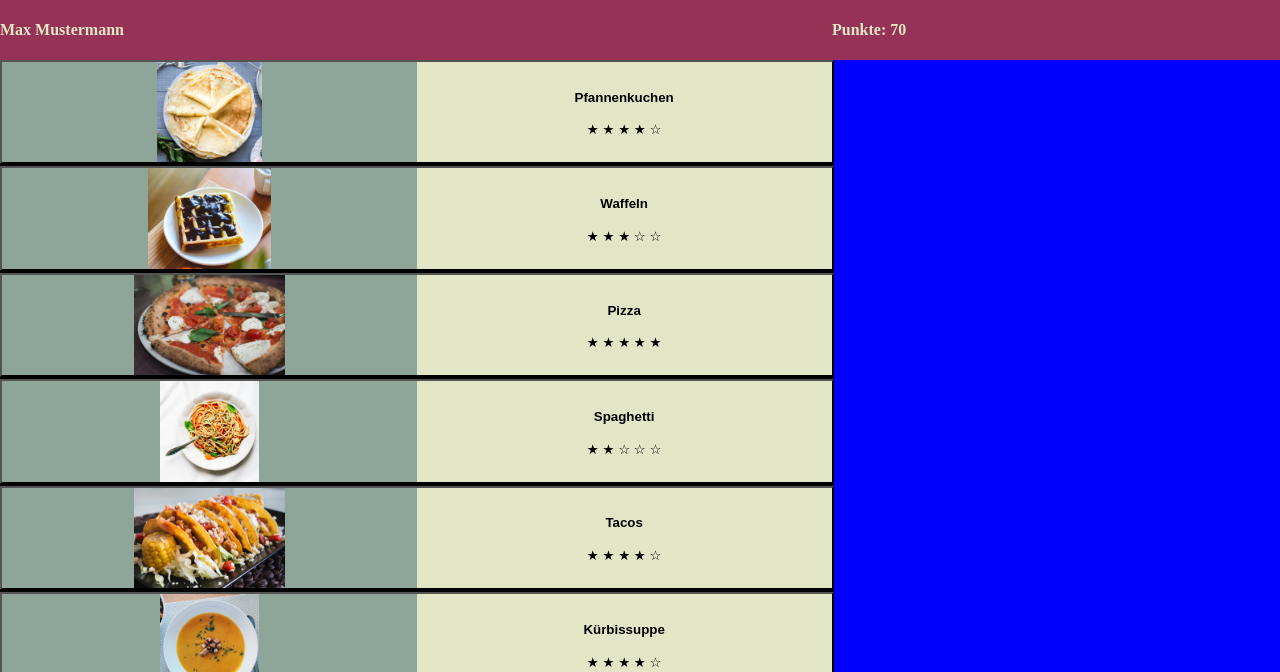
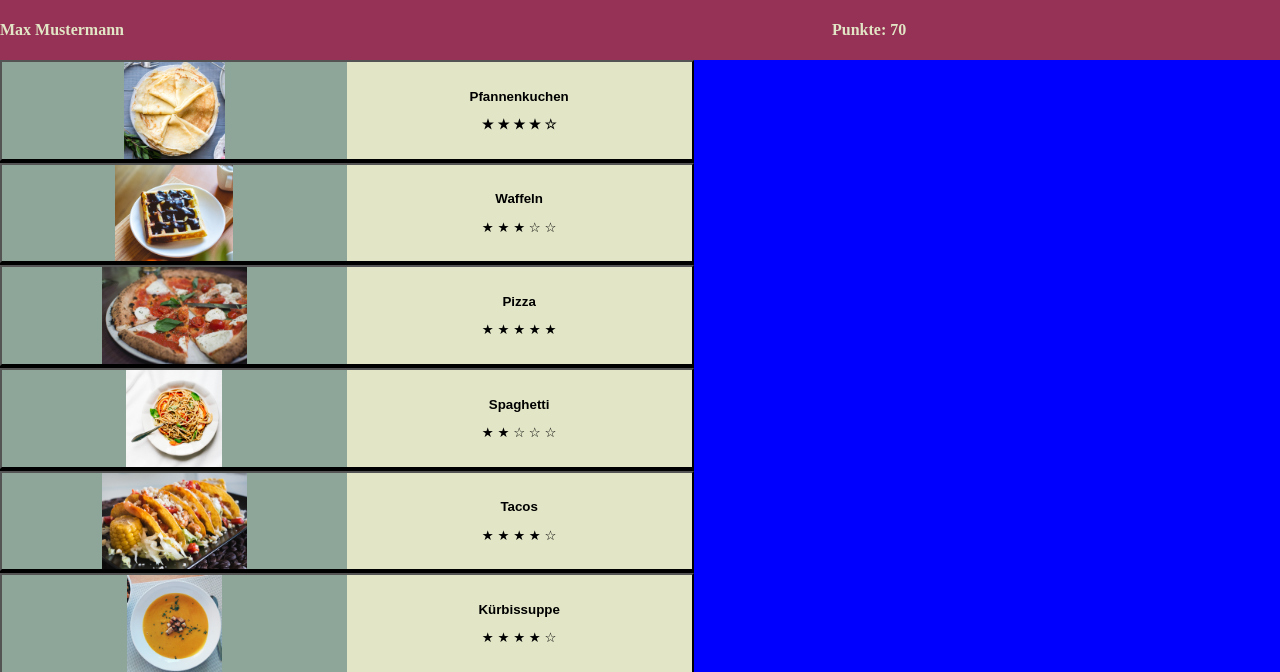
Before and after one commit to rethesa/SimplyCooked, a plain HTML site: page www/index.html in a window 1280 px wide. Shown: the top 672 px of the page. Drawn offline with Linux system fonts and the light colour scheme.

Commit message:
remove recipe_text div

```diff
--- a/www/css/index.css
+++ b/www/css/index.css
@@ -35,10 +35,6 @@
      color: #E2E6C6;
      font-size: 100%;
      margin: 0;
- }
-
- p {
-    margin: 0;
  }
 
 
@@ -111,12 +107,21 @@
      background-color: #E2E6C6;
      width: 50%;
      float: right;
-     padding-bottom: 15px;
+     padding-top: 2em;
+     padding-bottom: 2em;
  }
 
- .recipe_text {
-    padding: 10px;
- }
+.recipe_title {
+    font-size: 1em;
+    font-family: sans-serif;
+    font-weight: bolder;
+}
+
+.recipe_rating {
+    font-size: 1em;
+    font-family: sans-serif;
+    padding-top: 1em;
+}
 
 
 /* FOOTER CCS */
--- a/www/index.html
+++ b/www/index.html
@@ -56,15 +56,13 @@
             <div class="recipe_view">
                 <!-- <button type="button" id="btn_recipe"onclick="alert('Hello world!')">Pfannenkuchen</button> -->
 
-                <button class="recipe_btn">
+                <button class="recipe_btn" onclick="alert('Hello world!')">
                     <div class="left_recipe_view">
                         <img class="recipe_img" src="res/recipes/panncakes.jpg"/>
                     </div>
                     <div class="right_recipe_view">
-                        <div class="recipe_text">
-                            <h4>Pfannenkuchen</h4>
-                            <p>&#x2605 &#x2605 &#x2605 &#x2605 &#x2606</p>
-                        </div>
+                        <div class="recipe_title">Pfannenkuchen</h4>
+                        <div class="recipe_rating">&#x2605 &#x2605 &#x2605 &#x2605 &#x2606</div>
                     </div>
                 </button>
 
@@ -73,10 +71,8 @@
                         <img class="recipe_img" src="res/recipes/waffle.jpg"/>
                     </div>
                     <div class="right_recipe_view">
-                        <div class="recipe_text">
-                            <h4>Waffeln</h4>
-                            <p>&#x2605 &#x2605 &#x2605 &#x2606 &#x2606</p>
-                        </div>
+                        <div class="recipe_title">Waffeln</div>
+                        <div class="recipe_rating">&#x2605 &#x2605 &#x2605 &#x2606 &#x2606</div>
                     </div>
                 </button>
 
@@ -85,10 +81,8 @@
                         <img class="recipe_img" src="res/recipes/pizza.jpg"/>
                     </div>
                     <div class="right_recipe_view">
-                        <div class="recipe_text">
-                            <h4>Pizza</h4>
-                            <p>&#x2605 &#x2605 &#x2605 &#x2605 &#x2605</p>
-                        </div>
+                        <div class="recipe_title">Pizza</div>
+                        <div class="recipe_rating">&#x2605 &#x2605 &#x2605 &#x2605 &#x2605</div>
                     </div>
                 </button>
 
@@ -97,10 +91,8 @@
                         <img class="recipe_img" src="res/recipes/spaghetti.jpg"/>
                     </div>
                     <div class="right_recipe_view">
-                        <div class="recipe_text">
-                            <h4>Spaghetti</h4>
-                            <p>&#x2605 &#x2605 &#x2606 &#x2606 &#x2606</p>
-                        </div>
+                        <div class="recipe_title">Spaghetti</div>
+                        <div class="recipe_rating">&#x2605 &#x2605 &#x2606 &#x2606 &#x2606</div>
                     </div>
                 </button>
 
@@ -109,10 +101,8 @@
                         <img class="recipe_img" src="res/recipes/tacos.jpg"/>
                     </div>
                     <div class="right_recipe_view">
-                        <div class="recipe_text">
-                            <h4>Tacos</h4>
-                            <p>&#x2605 &#x2605 &#x2605 &#x2605 &#x2606</p>
-                        </div>
+                        <div class="recipe_title">Tacos</div>
+                        <div class="recipe_rating">&#x2605 &#x2605 &#x2605 &#x2605 &#x2606</div>
                     </div>
                 </button>
 
@@ -121,10 +111,8 @@
                         <img class="recipe_img" src="res/recipes/pumkin.jpg"/>
                     </div>
                     <div class="right_recipe_view">
-                        <div class="recipe_text">
-                            <h4>Kürbissuppe</h4>
-                            <p>&#x2605 &#x2605 &#x2605 &#x2605 &#x2606</p>
-                        </div>
+                        <div class="recipe_title">Kürbissuppe</div>
+                        <div class="recipe_rating">&#x2605 &#x2605 &#x2605 &#x2605 &#x2606</div>
                     </div>
                 </button>
 
@@ -133,10 +121,8 @@
                         <img class="recipe_img" src="res/recipes/applepie.jpg"/>
                     </div>
                     <div class="right_recipe_view">
-                        <div class="recipe_text">
-                            <h4>Apfelkuchen</h4>
-                            <p>&#x2605 &#x2605 &#x2605 &#x2605 &#x2605</p>
-                        </div>
+                        <div class="recipe_title">Apfelkuchen</div>
+                        <div class="recipe_rating">&#x2605 &#x2605 &#x2605 &#x2605 &#x2605</div>
                     </div>
                 </button>
 
@@ -145,17 +131,15 @@
                         <img class="recipe_img" src="res/recipes/bred.jpg"/>
                     </div>
                     <div class="right_recipe_view">
-
-                            <h4>Brot</h4>
-                            <p>&#x2605 &#x2605 &#x2605 &#x2606 &#x2606</p>
-
+                        <div class="recipe_title">Brot</div>
+                        <div class="recipe_rating">&#x2605 &#x2605 &#x2605 &#x2606 &#x2606</div>
                     </div>
                 </button>
 
             </div>
         </div>
         <div class="footer">
-            <p>footer</p>
+            footer
         </div>
 
     </div>
```
Also changed, not shown: 2 other files.
